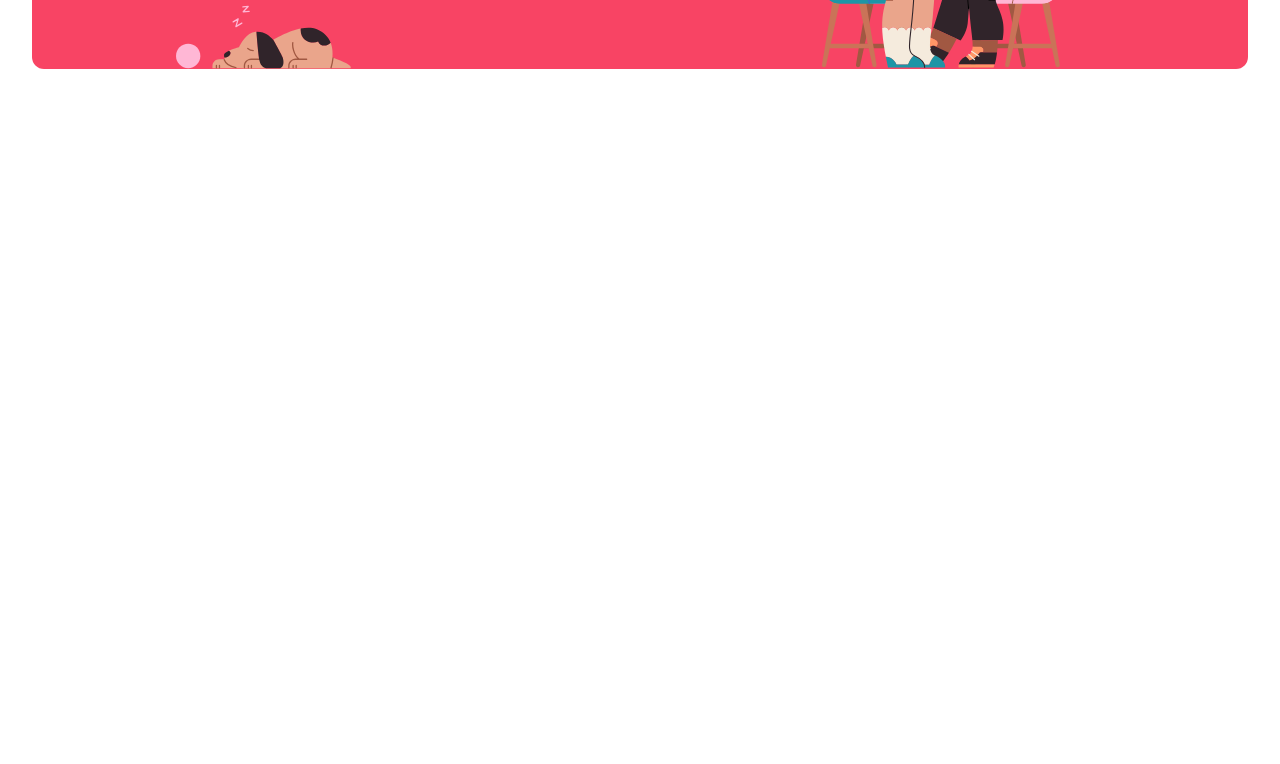
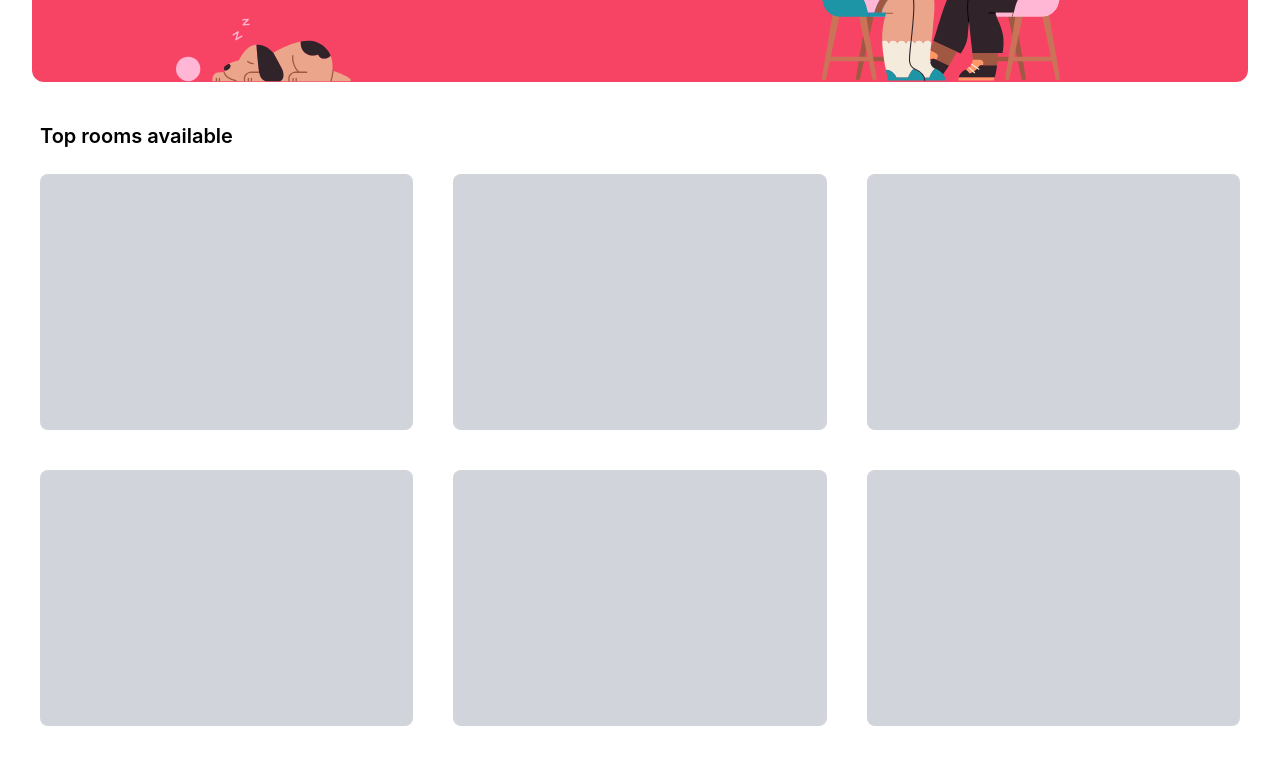
Before and after one commit to Mayanksingh121/RoomieHub, a React (Vite) app: page / in a window 1280 px wide. Shown: the part 320-1084 px from the top of the page. Before the commit the page ends 800 px from the top, so only its background shows below. Built offline with nearby package versions, Linux system fonts and the light colour scheme.

Commit message:
built shimmer

```diff
--- a/src/components/Banner.jsx
+++ b/src/components/Banner.jsx
@@ -3,8 +3,8 @@ import BANNER from "../assets/banner.svg";
 
 const Banner = () => {
   return (
-    <div className="w-full h-96 mt-5">
-      <div className="flex relative w-[95%] bg-[#f84464] h-[80%] m-auto rounded-xl">
+    <div className="w-full h-80 mt-5">
+      <div className="flex relative w-[95%] bg-[#f84464] h-[100%] m-auto rounded-xl">
         <div className="w-[60%] text-white  mx-16 h-full pt-20 pl-16">
           <h1 className="font-bold text-3xl font-display">Find Your Perfect Space</h1>
           <h2 className="text-xl font-semibold mt-4 font-display">
--- a/src/components/Body.jsx
+++ b/src/components/Body.jsx
@@ -1,10 +1,12 @@
 import React from 'react'
 import Banner from './Banner';
+import RoomContainer from './RoomContainer';
 
 const Body = () => {
   return (
     <div className='w-full'>
         <Banner/>
+        <RoomContainer/>
     </div>
   )
 }
--- /dev/null
+++ b/src/components/RoomContainer.jsx
@@ -0,0 +1,17 @@
+import Shimmer from "./Shimmer";
+
+const RoomContainer = () => {
+  const noOfShimmers = 20;
+  return (
+    <div className="px-10 py-10">
+      <h2 className="font-body font-semibold text-xl mb-6">Top rooms available</h2>
+      <div className="grid grid-cols-3 gap-10">
+        {Array.from({ length:noOfShimmers }, (_, index) => index).map((index) => {
+          return <Shimmer key={index} />;
+        })}
+      </div>
+    </div>
+  );
+};
+
+export default RoomContainer;
--- /dev/null
+++ b/src/components/Shimmer.jsx
@@ -0,0 +1,5 @@
+const Shimmer = () => {
+  return <div className="rounded-lg bg-gray-300 w-92 h-64"></div>;
+};
+
+export default Shimmer;
```
